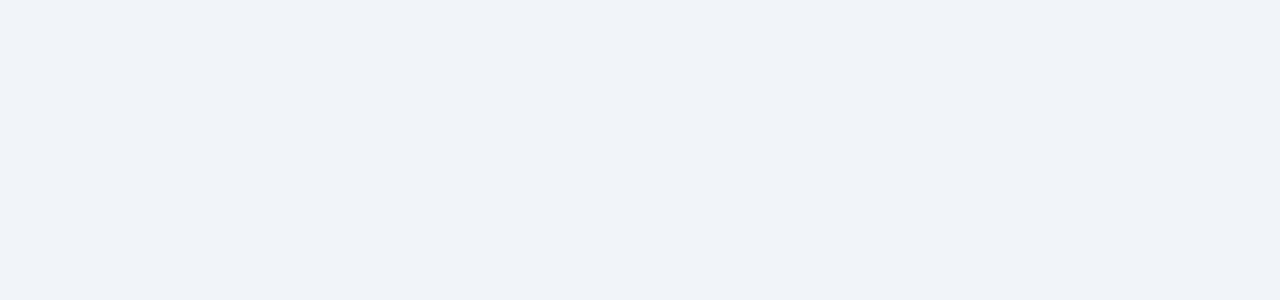
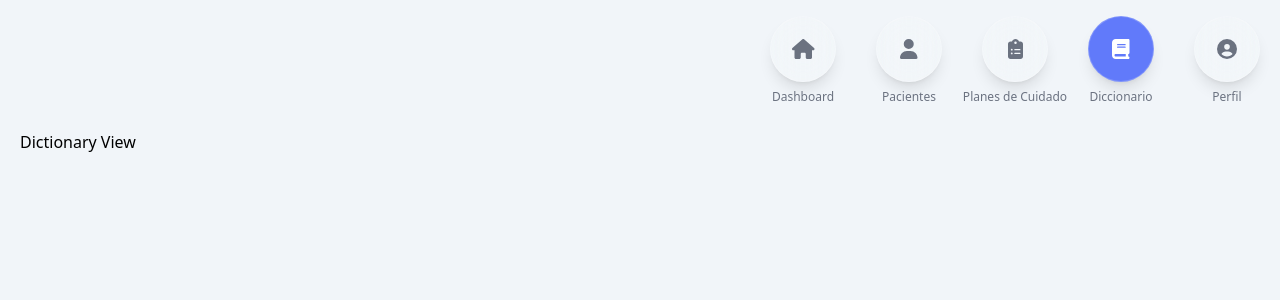
Before and after one commit to PabloHdzDev/3N-Care-Plans, a React (Vite) app: page /dictionary in a window 1280 px wide. Before the commit this address had no page. Shown: the top 300 px of the page. Built offline with nearby package versions, Linux system fonts and the light colour scheme.

Commit message:
dictionaryView

```diff
--- a/src/components/shared/NavMenu.jsx
+++ b/src/components/shared/NavMenu.jsx
@@ -1,11 +1,30 @@
+import { useEffect, useState } from 'react';
 import { NavLink } from 'react-router-dom';
 import { FontAwesomeIcon } from '@fortawesome/react-fontawesome';
-import { faHome, faUser, faClipboardList, faUserCircle } from '@fortawesome/free-solid-svg-icons';
+import { faHome, faUser, faClipboardList, faBook, faUserCircle } from '@fortawesome/free-solid-svg-icons';
 
 export default function NavMenu() {
+    const [active, setActive] = useState(null);
+    const [showLabel, setShowLabel] = useState(false);
+
+    const handleClick = (option) => {
+    setActive(option);
+    setShowLabel(true);
+    };
+
+    useEffect(() => {
+    if (showLabel) {
+        const timer = setTimeout(() => {
+        setShowLabel(false);
+        }, 1000);
+
+        return () => clearTimeout(timer);
+    }
+    }, [active]);
+
     return (
 
-        <nav className="flex gap-10 text-gray-500 max-lg:backdrop-blur-lg max-lg:border max-lg:border-white/20 max-lg:rounded-full max-lg:p-4 max-lg:shadow-lg">
+        <nav className="flex gap-4 md:gap-10 text-gray-500 max-lg:backdrop-blur-lg max-lg:border max-lg:border-white/20 max-lg:rounded-full max-lg:p-4 max-lg:shadow-lg">
             <NavLink
                 to="/dashboard"
                 className={({ isActive }) =>
@@ -20,13 +39,20 @@ export default function NavMenu() {
                     }`
                 }
                 title="Dashboard"
+                onClick={() => handleClick('dashboard')}
             >
                 <span className="flex justify-center items-center w-8 h-8">
                     <FontAwesomeIcon size="lg" icon={faHome} />
                 </span>
-                <span className="hidden lg:block absolute top-full left-1/2 transform -translate-x-1/2 mt-2 text-xs font-medium whitespace-nowrap text-gray-500">
+                <span className="hidden lg:block absolute top-full left-1/2 transform -translate-x-1/2 mt-2 text-xs font-medium whitespace-nowrap text-gray-500 ">
                     Dashboard
                 </span>
+                {/* Tooltip para pantallas pequeñas */}
+                { active === 'dashboard' && showLabel && (
+                    <span className="md:hidden absolute -top-8 left-1/2 -translate-x-1/2 text-primario text-sm px-2 py-1 rounded opacity-0 group-hover:opacity-100 transition-opacity duration-300 animate-fadeOut">
+                        Dashboard
+                    </span>
+                )}
             </NavLink>
             <NavLink
                 to="/patients"
@@ -42,6 +68,7 @@ export default function NavMenu() {
                     }`
                 }
                 title="Pacientes"
+                onClick={() => handleClick('patients')}
             >
                 <span className="flex justify-center items-center w-8 h-8">
                     <FontAwesomeIcon size="lg" icon={faUser} />
@@ -49,6 +76,12 @@ export default function NavMenu() {
                 <span className="hidden lg:block absolute top-full left-1/2 transform -translate-x-1/2 mt-2 text-xs font-medium whitespace-nowrap text-gray-500">
                     Pacientes
                 </span>
+                {/* Tooltip para pantallas pequeñas */}
+                { active === 'patients' && showLabel && (
+                    <span className="md:hidden absolute -top-8 left-1/2 -translate-x-1/2 text-primario text-sm px-2 py-1 rounded opacity-0 group-hover:opacity-100 transition-opacity duration-300 animate-fadeOut">
+                        Pacientes
+                    </span>
+                )}
             </NavLink>
             <NavLink
                 to="/care-plans"
@@ -64,6 +97,7 @@ export default function NavMenu() {
                     }`
                 }
                 title="Planes de Cuidado"
+                onClick={() => handleClick('care-plans')}
             >
                 <span className="flex justify-center items-center w-8 h-8">
                     <FontAwesomeIcon size="lg" icon={faClipboardList} />
@@ -71,6 +105,41 @@ export default function NavMenu() {
                 <span className="hidden lg:block absolute top-full left-1/2 transform -translate-x-1/2 mt-2 text-xs font-medium whitespace-nowrap text-gray-500">
                     Planes de Cuidado
                 </span>
+                {/* Tooltip para pantallas pequeñas */}
+                { active === 'care-plans' && showLabel && (
+                    <span className="md:hidden absolute -top-8 left-1/2 -translate-x-1/2 text-primario text-sm px-2 py-1 rounded opacity-0 group-hover:opacity-100 transition-opacity duration-300 animate-fadeOut">
+                        Planes
+                    </span>
+                )}
+            </NavLink>
+            <NavLink
+                to="/dictionary"
+                className={({ isActive }) =>
+                    `p-2 xl:p-4 rounded-full
+                    backdrop-blur-lg
+                    border border-white/20
+                    shadow-lg
+                    transition-all duration-300
+                    ${isActive
+                        ? 'bg-primario text-white border-primario'
+                        : 'bg-white/10 text-gray-500 hover:bg-white/20 hover:scale-105 hover:shadow-xl'
+                    }`
+                }
+                title="Diccionario"
+                onClick={() => handleClick('dictionary')}
+            >
+                <span className="flex justify-center items-center w-8 h-8">
+                    <FontAwesomeIcon size="lg" icon={faBook} />
+                </span>
+                <span className="hidden lg:block absolute top-full left-1/2 transform -translate-x-1/2 mt-2 text-xs font-medium whitespace-nowrap text-gray-500">
+                    Diccionario
+                </span>
+                {/* Tooltip para pantallas pequeñas */}
+                { active === 'dictionary' && showLabel && (
+                    <span className="md:hidden absolute -top-8 left-1/2 -translate-x-1/2 text-primario text-sm px-2 py-1 rounded opacity-0 group-hover:opacity-100 transition-opacity duration-300 animate-fadeOut">
+                        Diccionario
+                    </span>
+                )}
             </NavLink>
             <NavLink
                 to="/profile"
@@ -86,6 +155,7 @@ export default function NavMenu() {
                     }`
                 }
                 title="Perfil"
+                onClick={() => handleClick('profile')}
             >
                 <span className="flex justify-center items-center w-8 h-8">
                     <FontAwesomeIcon size="lg" icon={faUserCircle} />
@@ -93,6 +163,12 @@ export default function NavMenu() {
                 <span className="hidden lg:block absolute top-full left-1/2 transform -translate-x-1/2 mt-2 text-xs font-medium whitespace-nowrap text-gray-500">
                     Perfil
                 </span>
+                {/* Tooltip para pantallas pequeñas */}
+                { active === 'profile' && showLabel && (
+                    <span className="md:hidden absolute -top-8 left-1/2 -translate-x-1/2 text-primario text-sm px-2 py-1 rounded opacity-0 group-hover:opacity-100 transition-opacity duration-300 animate-fadeOut">
+                        Perfil
+                    </span>
+                )}
             </NavLink>
         </nav>
     );
--- a/src/router/index.jsx
+++ b/src/router/index.jsx
@@ -4,6 +4,7 @@ import Login from '../views/LoginView.jsx';
 import DashboardView from '../views/DashBoardView.jsx';
 import PatientsView from '../views/PatientsView.jsx';
 import CarePlansView from '../views/CarePlansView.jsx';
+import DictionaryView from '../views/DictionaryView.jsx';
 import ProfileView from '../views/ProfileView.jsx';
 
 export default function Router() {
@@ -15,6 +16,7 @@ export default function Router() {
                     <Route path="/dashboard" element={<DashboardView />} />
                     <Route path="/patients" element={<PatientsView />} />
                     <Route path="/care-plans" element={<CarePlansView />} />
+                    <Route path="/dictionary" element={<DictionaryView />} />
                     <Route path="/profile" element={<ProfileView />} />
                 </Route>
             </Routes>
--- /dev/null
+++ b/src/views/DictionaryView.jsx
@@ -0,0 +1,7 @@
+export default function DictionaryView() {
+    return (
+        <div>
+            <h1>Dictionary View</h1>
+        </div>
+    )
+};
--- a/tailwind.config.js
+++ b/tailwind.config.js
@@ -5,6 +5,16 @@ export default {
   ],
   theme: {
     extend: {
+      keyframes: {
+        fadeOut: {
+          '0%': { opacity: '1' },
+          '60%': { opacity: '1' },
+          '100%': { opacity: '0' },
+        },
+      },
+      animation: {
+        fadeOut: 'fadeOut 2s ease-out forwards',
+      },
       colors: {
         primario: '#617afa',
         secundario: '#f59e42',
```
